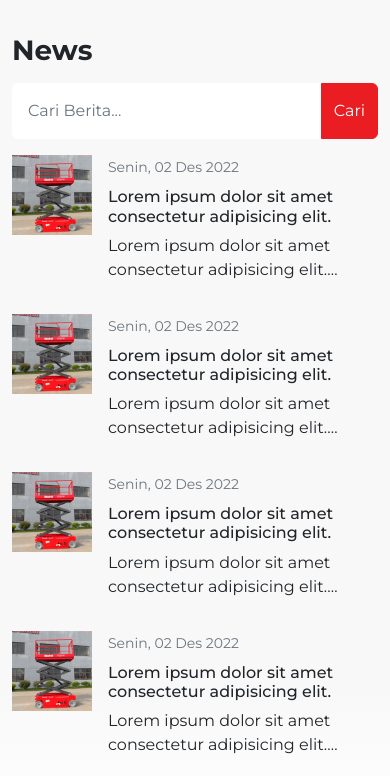
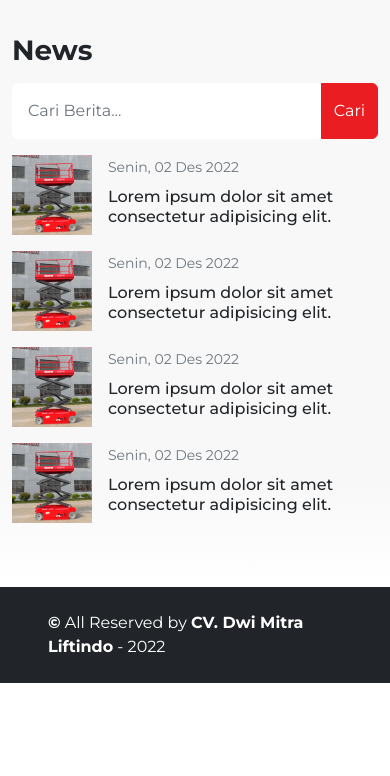
Before and after one commit to hialdev/dml, a plain HTML site: page news.html in a window 390 px wide. Shown: the part 68-844 px from the top of the page. Drawn offline with nearby package versions, Linux system fonts and the light colour scheme.

Commit message:
fixing frontend

```diff
--- a/news.html
+++ b/news.html
@@ -53,7 +53,7 @@
                             <img src="./src/img/scissor.png" alt="Image Product" class="d-block">
                             <div>
                                 <small class="text-secondary">Senin, 02 Des 2022</small>
-                                <h6 class="m-0 my-2">Lorem ipsum dolor sit amet consectetur adipisicing elit.</h6>
+                                <h6 class="m-0 my-2 lc-lc-2">Lorem ipsum dolor sit amet consectetur adipisicing elit.</h6>
                                 <p class="lc lc-2">Lorem ipsum dolor sit amet consectetur adipisicing elit. Voluptatibus error perspiciatis tempora id sint dolor ab magni voluptate rerum dolorum quod illum itaque modi ut, iure libero ducimus, eligendi esse?</p>
                             </div>
                         </a>
@@ -63,7 +63,7 @@
                             <img src="./src/img/scissor.png" alt="Image Product" class="d-block">
                             <div>
                                 <small class="text-secondary">Senin, 02 Des 2022</small>
-                                <h6 class="m-0 my-2">Lorem ipsum dolor sit amet consectetur adipisicing elit.</h6>
+                                <h6 class="m-0 my-2 lc-lc-2">Lorem ipsum dolor sit amet consectetur adipisicing elit.</h6>
                                 <p class="lc lc-2">Lorem ipsum dolor sit amet consectetur adipisicing elit. Voluptatibus error perspiciatis tempora id sint dolor ab magni voluptate rerum dolorum quod illum itaque modi ut, iure libero ducimus, eligendi esse?</p>
                             </div>
                         </a>
@@ -73,7 +73,7 @@
                             <img src="./src/img/scissor.png" alt="Image Product" class="d-block">
                             <div>
                                 <small class="text-secondary">Senin, 02 Des 2022</small>
-                                <h6 class="m-0 my-2">Lorem ipsum dolor sit amet consectetur adipisicing elit.</h6>
+                                <h6 class="m-0 my-2 lc-lc-2">Lorem ipsum dolor sit amet consectetur adipisicing elit.</h6>
                                 <p class="lc lc-2">Lorem ipsum dolor sit amet consectetur adipisicing elit. Voluptatibus error perspiciatis tempora id sint dolor ab magni voluptate rerum dolorum quod illum itaque modi ut, iure libero ducimus, eligendi esse?</p>
                             </div>
                         </a>
@@ -83,7 +83,7 @@
                             <img src="./src/img/scissor.png" alt="Image Product" class="d-block">
                             <div>
                                 <small class="text-secondary">Senin, 02 Des 2022</small>
-                                <h6 class="m-0 my-2">Lorem ipsum dolor sit amet consectetur adipisicing elit.</h6>
+                                <h6 class="m-0 my-2 lc-lc-2">Lorem ipsum dolor sit amet consectetur adipisicing elit.</h6>
                                 <p class="lc lc-2">Lorem ipsum dolor sit amet consectetur adipisicing elit. Voluptatibus error perspiciatis tempora id sint dolor ab magni voluptate rerum dolorum quod illum itaque modi ut, iure libero ducimus, eligendi esse?</p>
                             </div>
                         </a>
--- a/src/css/style.scss
+++ b/src/css/style.scss
@@ -202,11 +202,18 @@ h1,h2,h3{font-weight: bold;}
         }
     }
 }
-.new-card>img{
-    width: 100%;
-    object-fit: cover;
-    @media (min-width: 0px) and (max-width: 767.98px){
-        width: 5em;
-        height: 5em;
+.new-card{
+    &>img{
+        width: 100%;
+        object-fit: cover;
+        @media (min-width: 0px) and (max-width: 767.98px){
+            width: 5em;
+            height: 5em;
+        }
+    }
+    p{
+        @media (min-width: 0px) and (max-width: 767.98px){
+            display: none;
+        }
     }
 }
```
Also changed, not shown: src/css/style.css, 1 other file.
